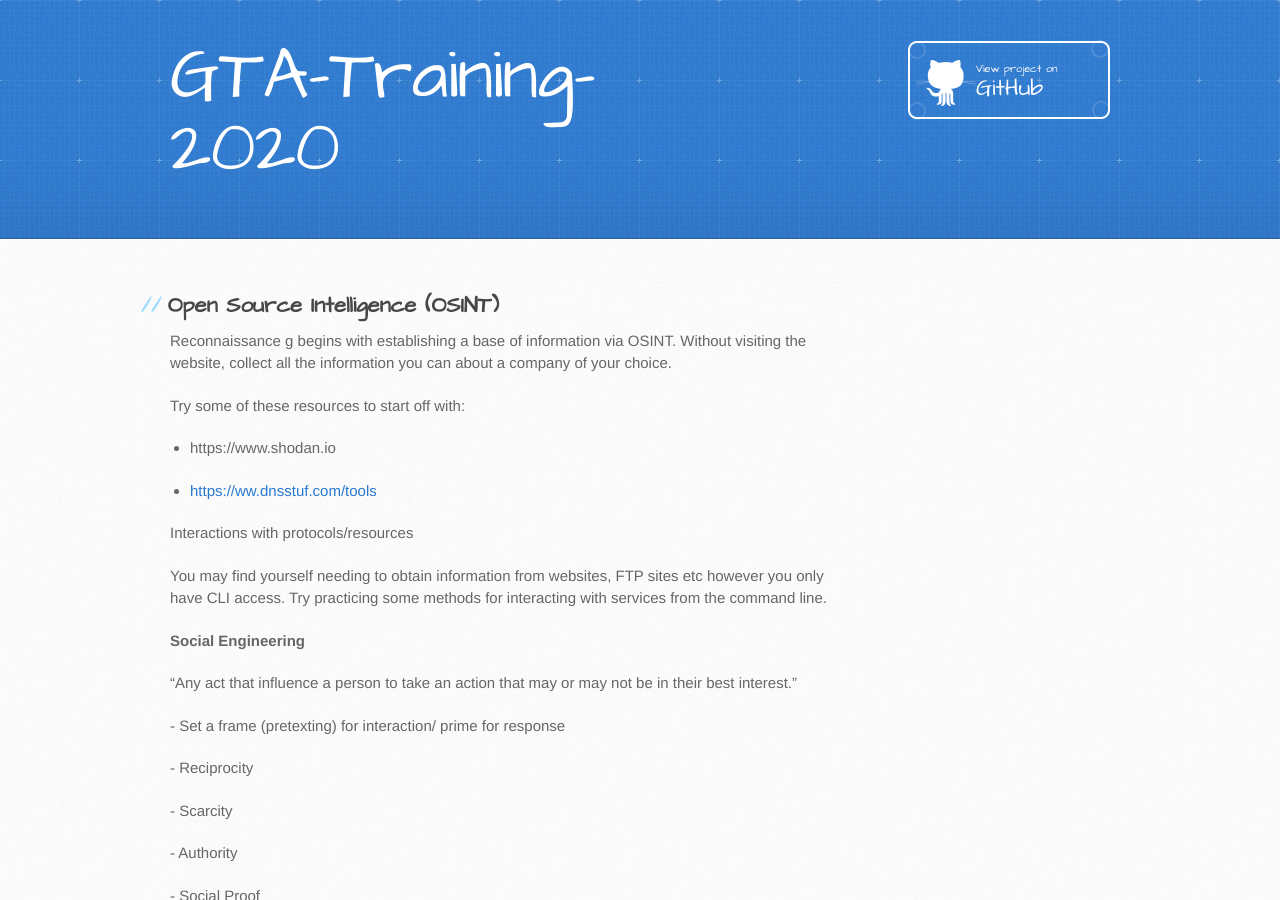
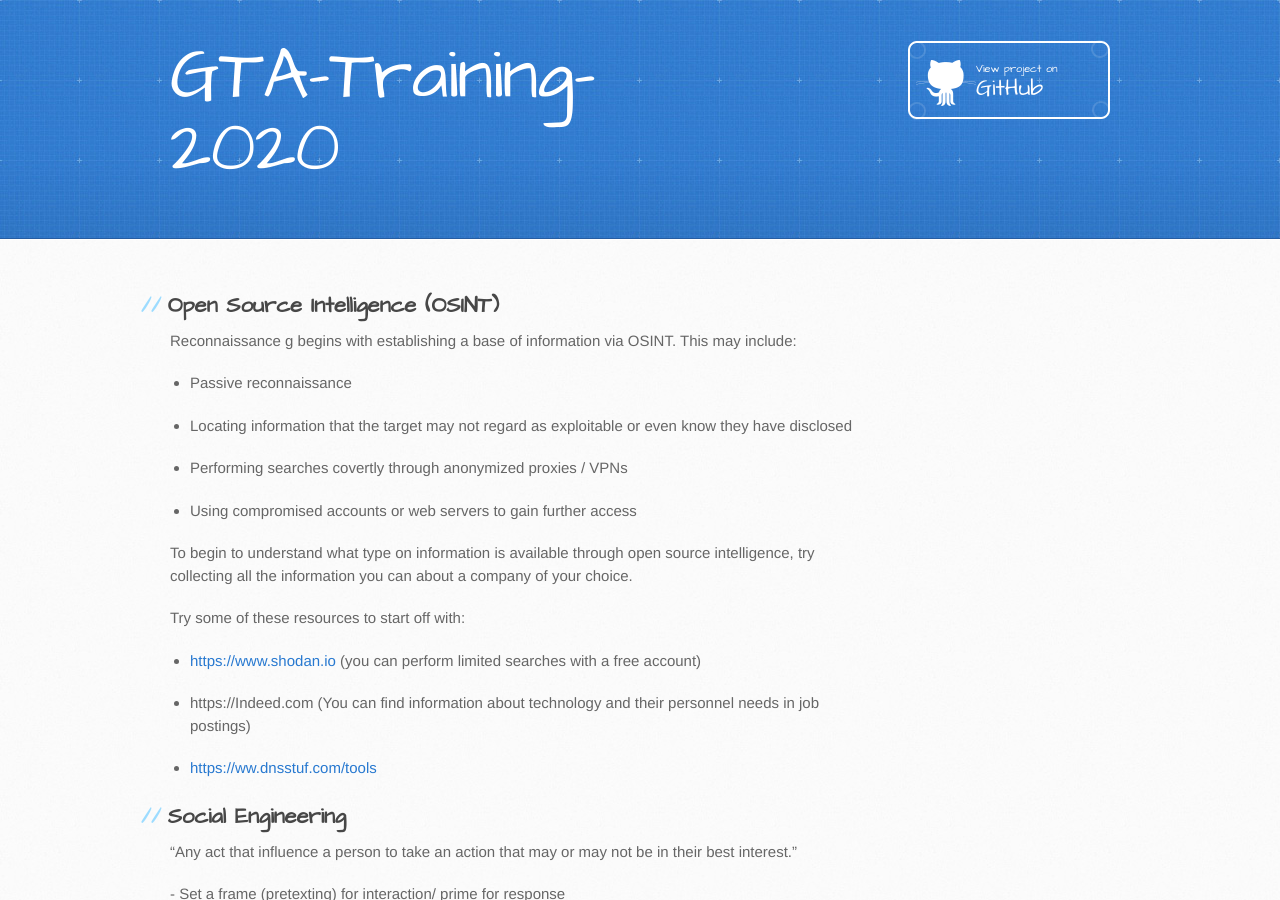
Before and after one commit to GA-CyberWorkforceAcademy/GTA-Training-2020, a Jekyll site: the page built from module1/Recon.md, in a window 1280 px wide and 900 px high. Built offline with Jekyll 4.4.1, drawn with Linux system fonts in a browser that asks for light colours; our own code applies the rules of GitHub Pages for plain Markdown files; the repository's description, which GitHub fills in, is left out; some of the changed text lies outside the part shown.

Commit message:
Update Recon.md

```diff
--- a/module1/Recon.md
+++ b/module1/Recon.md
@@ -1,23 +1,34 @@
 Open Source Intelligence (OSINT)
 --------------------------------
 
-Reconnaissance g begins with establishing a base of information via OSINT.
-Without visiting the website, collect all the information you can about a
-company of your choice.
+Reconnaissance g begins with establishing a base of information via OSINT. This
+may include:
+
+-   Passive reconnaissance
+
+-   Locating information that the target may not regard as exploitable or even
+    know they have disclosed
+
+-   Performing searches covertly through anonymized proxies / VPNs
+
+-   Using compromised accounts or web servers to gain further access
+
+To begin to understand what type on information is available through open source
+intelligence, try collecting all the information you can about a company of your
+choice.
 
 Try some of these resources to start off with:
 
--   https://www.shodan.io
+-   <https://www.shodan.io> (you can perform limited searches with a free
+    account)
+
+-   https://Indeed.com (You can find information about technology and their
+    personnel needs in job postings)
 
 -   <https://ww.dnsstuf.com/tools>
 
-Interactions with protocols/resources
-
-You may find yourself needing to obtain information from websites, FTP sites etc
-however you only have CLI access. Try practicing some methods for interacting
-with services from the command line.
-
-**Social Engineering**
+Social Engineering
+------------------
 
 "Any act that influence a person to take an action that may or may not be in
 their best interest."
@@ -119,6 +130,15 @@ TCP/UDP Basics
 --------------
 
 <https://www.youtube.com/watch?v=ROuoU9qZSKQ>
+
+Using Netstat
+-------------
+
+-   Report port status on local machine
+
+-   Switches to filter by protocol
+
+-   Display process name or PID that opened port
 
 Network enumeration/port scanning
 ---------------------------------
```
